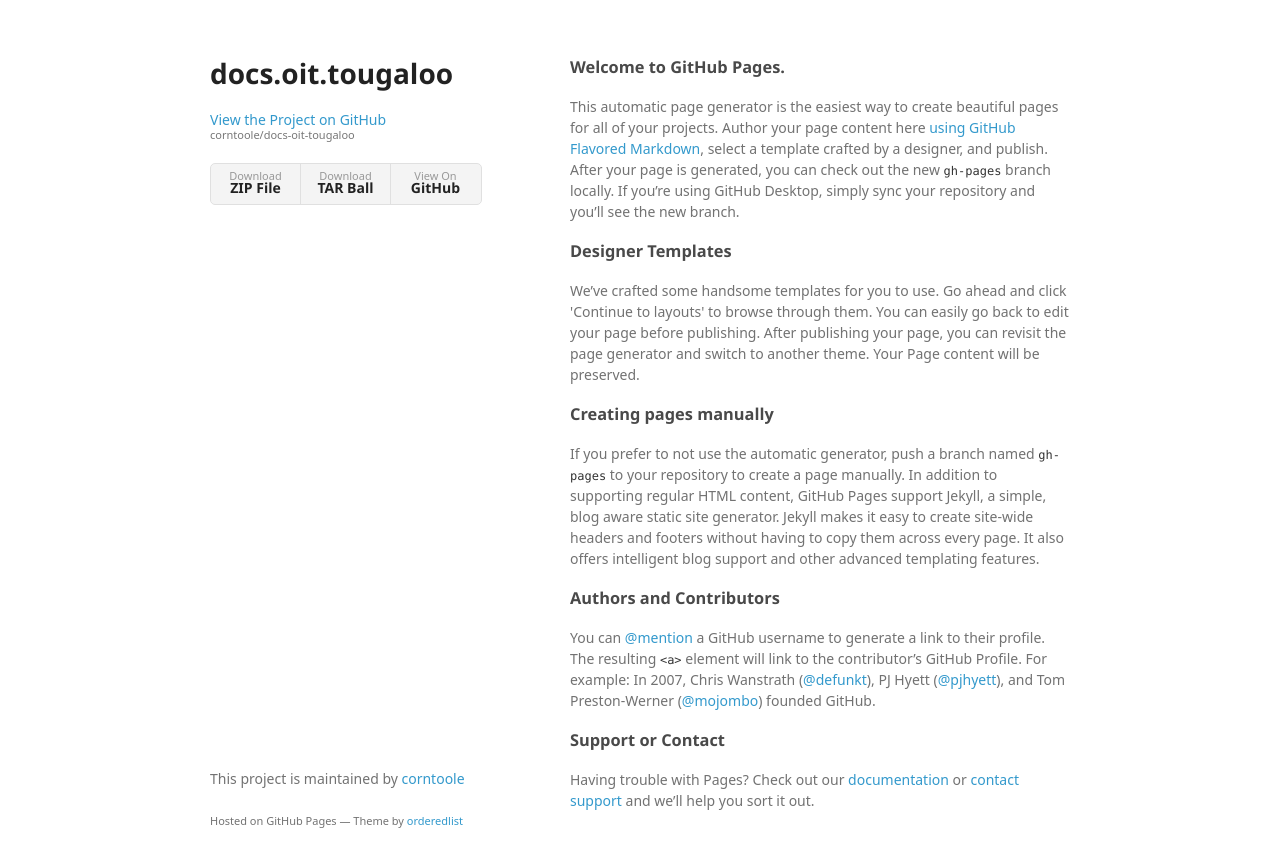
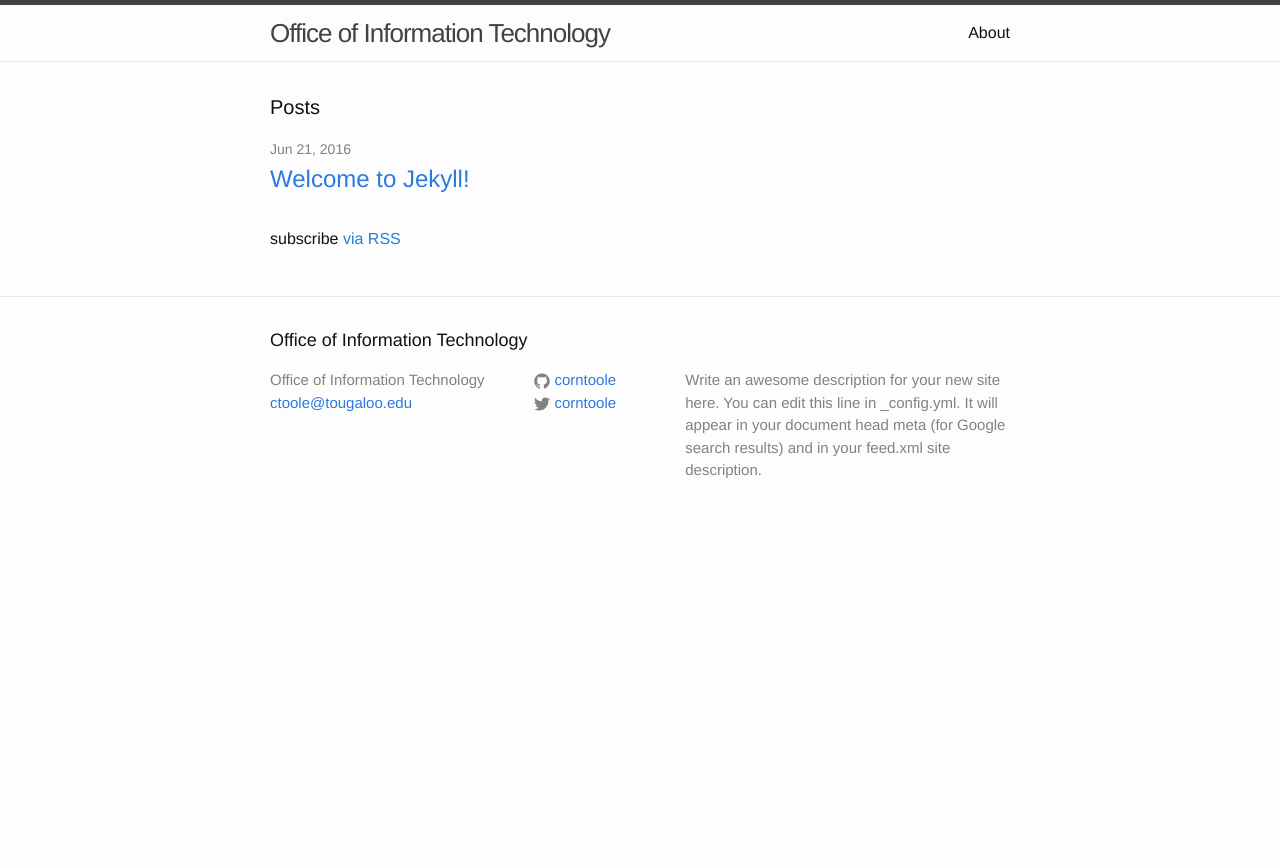
Before and after one commit to corntoole/docs-oit-tougaloo, a Jekyll site: the page built from index.html, in a window 1280 px wide. Shown: the top 867 px of the page. Built offline with Jekyll 4.4.1, drawn with Linux system fonts in a browser that asks for light colours; some web fonts are replaced.

Commit message:
del old note, revert index.html

```diff
--- a/index.html
+++ b/index.html
@@ -1,64 +1,23 @@
-<!doctype html>
-<html>
-  <head>
-    <meta charset="utf-8">
-    <meta http-equiv="X-UA-Compatible" content="chrome=1">
-    <title>docs.oit.tougaloo by corntoole</title>
+---
+layout: default
+---
 
-    <link rel="stylesheet" href="stylesheets/styles.css">
-    <link rel="stylesheet" href="stylesheets/github-light.css">
-    <meta name="viewport" content="width=device-width">
-    <!--[if lt IE 9]>
-    <script src="//html5shiv.googlecode.com/svn/trunk/html5.js"></script>
-    <![endif]-->
-  </head>
-  <body>
-    <div class="wrapper">
-      <header>
-        <h1>docs.oit.tougaloo</h1>
-        <p></p>
+<div class="home">
 
-        <p class="view"><a href="https://github.com/corntoole/docs-oit-tougaloo">View the Project on GitHub <small>corntoole/docs-oit-tougaloo</small></a></p>
+  <h1 class="page-heading">Posts</h1>
 
+  <ul class="post-list">
+    {% for post in site.posts %}
+      <li>
+        <span class="post-meta">{{ post.date | date: "%b %-d, %Y" }}</span>
 
-        <ul>
-          <li><a href="https://github.com/corntoole/docs-oit-tougaloo/zipball/master">Download <strong>ZIP File</strong></a></li>
-          <li><a href="https://github.com/corntoole/docs-oit-tougaloo/tarball/master">Download <strong>TAR Ball</strong></a></li>
-          <li><a href="https://github.com/corntoole/docs-oit-tougaloo">View On <strong>GitHub</strong></a></li>
-        </ul>
-      </header>
-      <section>
-        <h3>
-<a id="welcome-to-github-pages" class="anchor" href="#welcome-to-github-pages" aria-hidden="true"><span aria-hidden="true" class="octicon octicon-link"></span></a>Welcome to GitHub Pages.</h3>
+        <h2>
+          <a class="post-link" href="{{ post.url | prepend: site.baseurl }}">{{ post.title }}</a>
+        </h2>
+      </li>
+    {% endfor %}
+  </ul>
 
-<p>This automatic page generator is the easiest way to create beautiful pages for all of your projects. Author your page content here <a href="https://guides.github.com/features/mastering-markdown/">using GitHub Flavored Markdown</a>, select a template crafted by a designer, and publish. After your page is generated, you can check out the new <code>gh-pages</code> branch locally. If you’re using GitHub Desktop, simply sync your repository and you’ll see the new branch.</p>
+  <p class="rss-subscribe">subscribe <a href="{{ "/feed.xml" | prepend: site.baseurl }}">via RSS</a></p>
 
-<h3>
-<a id="designer-templates" class="anchor" href="#designer-templates" aria-hidden="true"><span aria-hidden="true" class="octicon octicon-link"></span></a>Designer Templates</h3>
-
-<p>We’ve crafted some handsome templates for you to use. Go ahead and click 'Continue to layouts' to browse through them. You can easily go back to edit your page before publishing. After publishing your page, you can revisit the page generator and switch to another theme. Your Page content will be preserved.</p>
-
-<h3>
-<a id="creating-pages-manually" class="anchor" href="#creating-pages-manually" aria-hidden="true"><span aria-hidden="true" class="octicon octicon-link"></span></a>Creating pages manually</h3>
-
-<p>If you prefer to not use the automatic generator, push a branch named <code>gh-pages</code> to your repository to create a page manually. In addition to supporting regular HTML content, GitHub Pages support Jekyll, a simple, blog aware static site generator. Jekyll makes it easy to create site-wide headers and footers without having to copy them across every page. It also offers intelligent blog support and other advanced templating features.</p>
-
-<h3>
-<a id="authors-and-contributors" class="anchor" href="#authors-and-contributors" aria-hidden="true"><span aria-hidden="true" class="octicon octicon-link"></span></a>Authors and Contributors</h3>
-
-<p>You can <a href="https://help.github.com/articles/basic-writing-and-formatting-syntax/#mentioning-users-and-teams" class="user-mention">@mention</a> a GitHub username to generate a link to their profile. The resulting <code>&lt;a&gt;</code> element will link to the contributor’s GitHub Profile. For example: In 2007, Chris Wanstrath (<a href="https://github.com/defunkt" class="user-mention">@defunkt</a>), PJ Hyett (<a href="https://github.com/pjhyett" class="user-mention">@pjhyett</a>), and Tom Preston-Werner (<a href="https://github.com/mojombo" class="user-mention">@mojombo</a>) founded GitHub.</p>
-
-<h3>
-<a id="support-or-contact" class="anchor" href="#support-or-contact" aria-hidden="true"><span aria-hidden="true" class="octicon octicon-link"></span></a>Support or Contact</h3>
-
-<p>Having trouble with Pages? Check out our <a href="https://help.github.com/pages">documentation</a> or <a href="https://github.com/contact">contact support</a> and we’ll help you sort it out.</p>
-      </section>
-      <footer>
-        <p>This project is maintained by <a href="https://github.com/corntoole">corntoole</a></p>
-        <p><small>Hosted on GitHub Pages &mdash; Theme by <a href="https://github.com/orderedlist">orderedlist</a></small></p>
-      </footer>
-    </div>
-    <script src="javascripts/scale.fix.js"></script>
-
-  </body>
-</html>
+</div>
```
Also changed, not shown: _notes/social-engineering-advisory-2016-07-05.md (deleted, +0 -21 lines).
